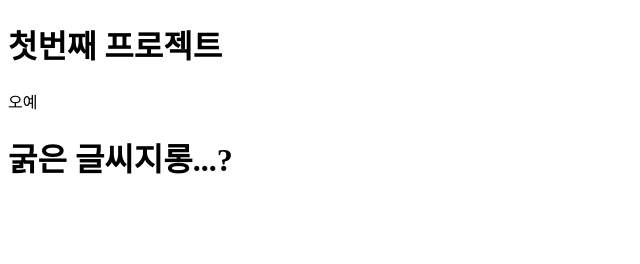
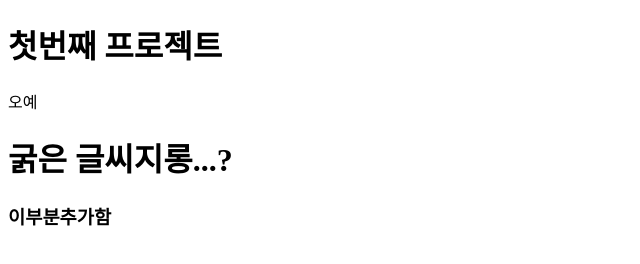
Before and after one commit to yonghee1/yongyongproject, a plain HTML site: page bin/index.html in a window 1280 px wide. Shown: the whole page, without its empty margins (0-640 px from the left). Drawn offline with Linux system fonts and the light colour scheme.

Commit message:
second commit

```diff
--- a/bin/index.html
+++ b/bin/index.html
@@ -10,5 +10,6 @@
     <h1> 첫번째 프로젝트</h1>
     <p>오예</p>
     <h1>굵은 글씨지롱...?</h1>
+    <h3>이부분추가함</h3>
 </body>
 </html>
```
Also changed, not shown: src/index.html (+1 -0 lines).
